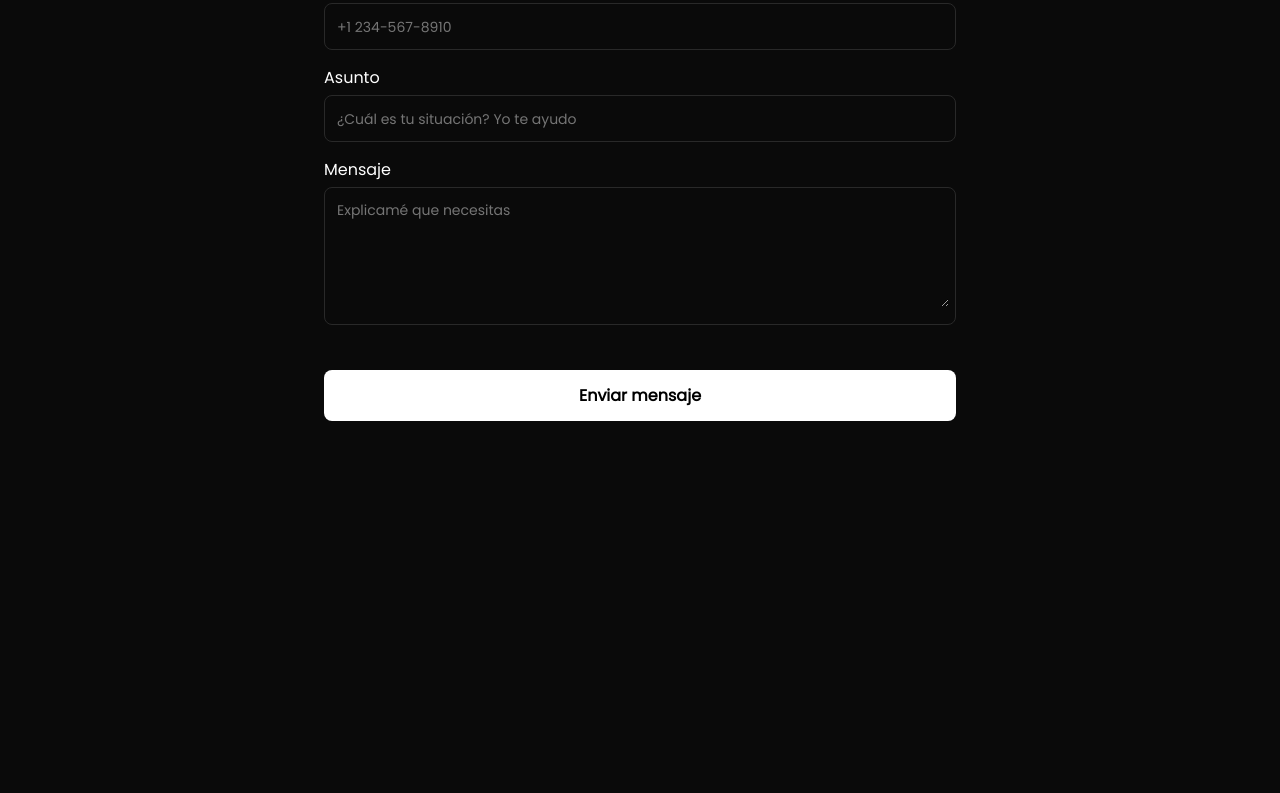
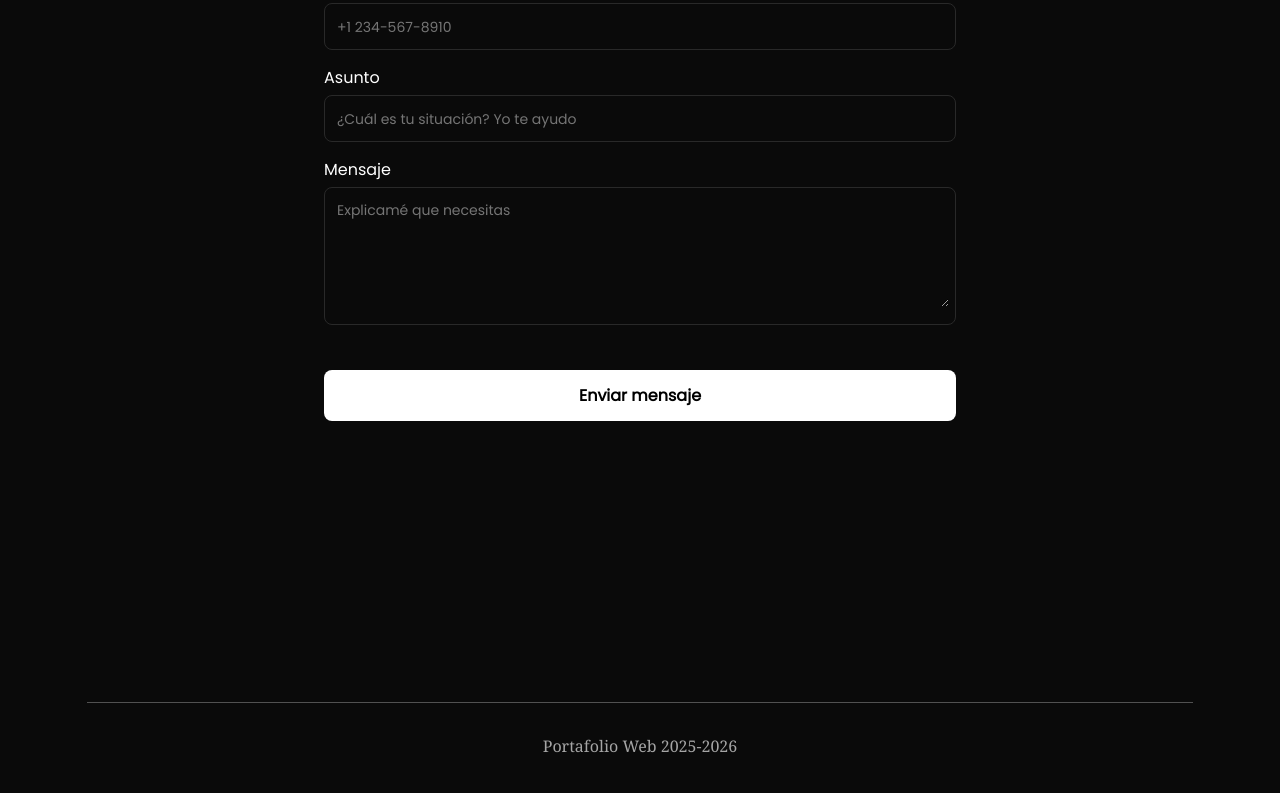
Before and after one commit to Rusbel-creator/portafolioweb, a plain HTML site: page index.html in a window 1280 px wide. Shown: the part 2955-3748 px from the top of the page. Before the commit the page ends 3657 px from the top, so only its background shows below. Drawn offline with nearby package versions, Linux system fonts and the light colour scheme.

Commit message:
agregando un footer >:(

```diff
--- a/css/styles.css
+++ b/css/styles.css
@@ -284,6 +284,17 @@ form button {
     margin-top: 30px;
 }
 
+footer {
+    border-top: 1px solid #515151;
+    padding: 1rem;
+    width: 85%;
+    margin: auto;
+}
+
+footer p {
+    font-family: Georgia, 'Times New Roman', Times, serif;
+}
+
 @media screen and (max-width: 750px) {
     .social-icons {
         display: none;
--- a/index.html
+++ b/index.html
@@ -193,5 +193,9 @@
 
     </main>
 
+    <footer>
+        <p>Portafolio Web 2025-2026</p>
+    </footer>
+
 </body>
 </html>
```
